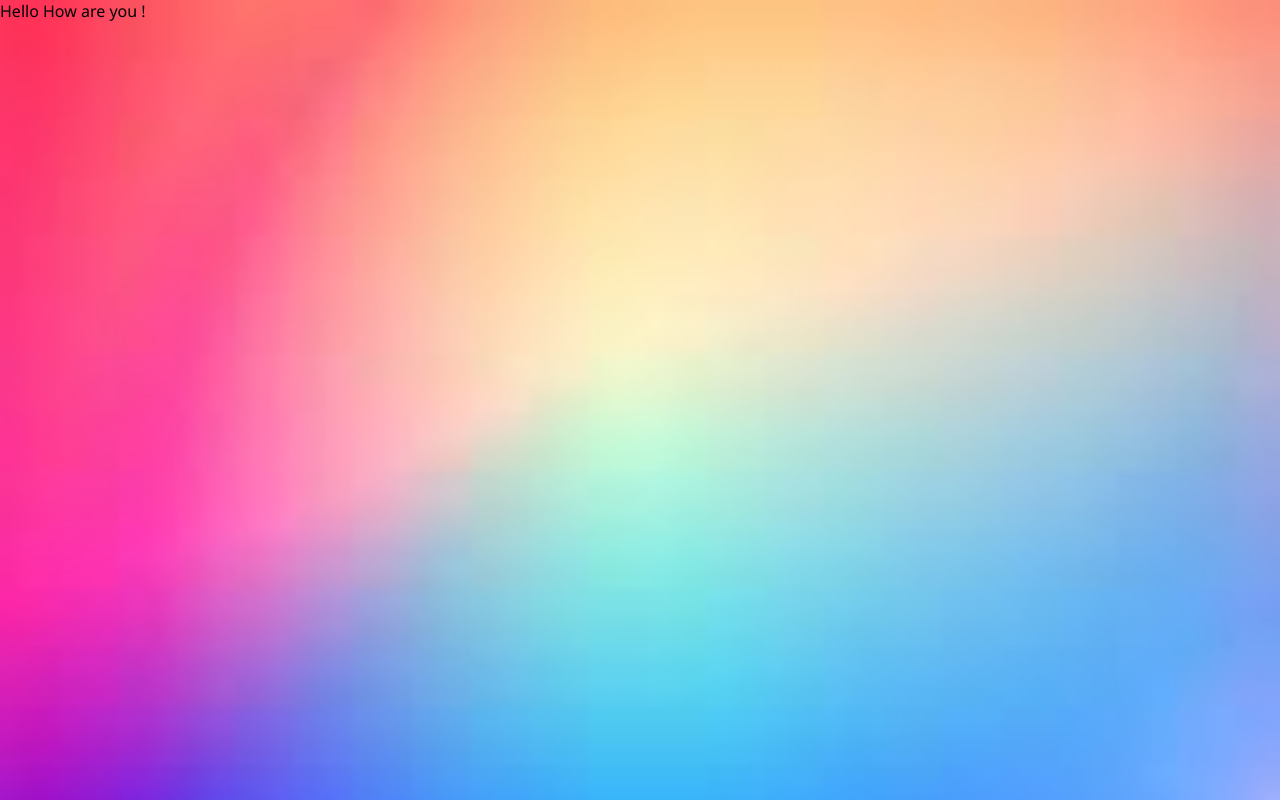
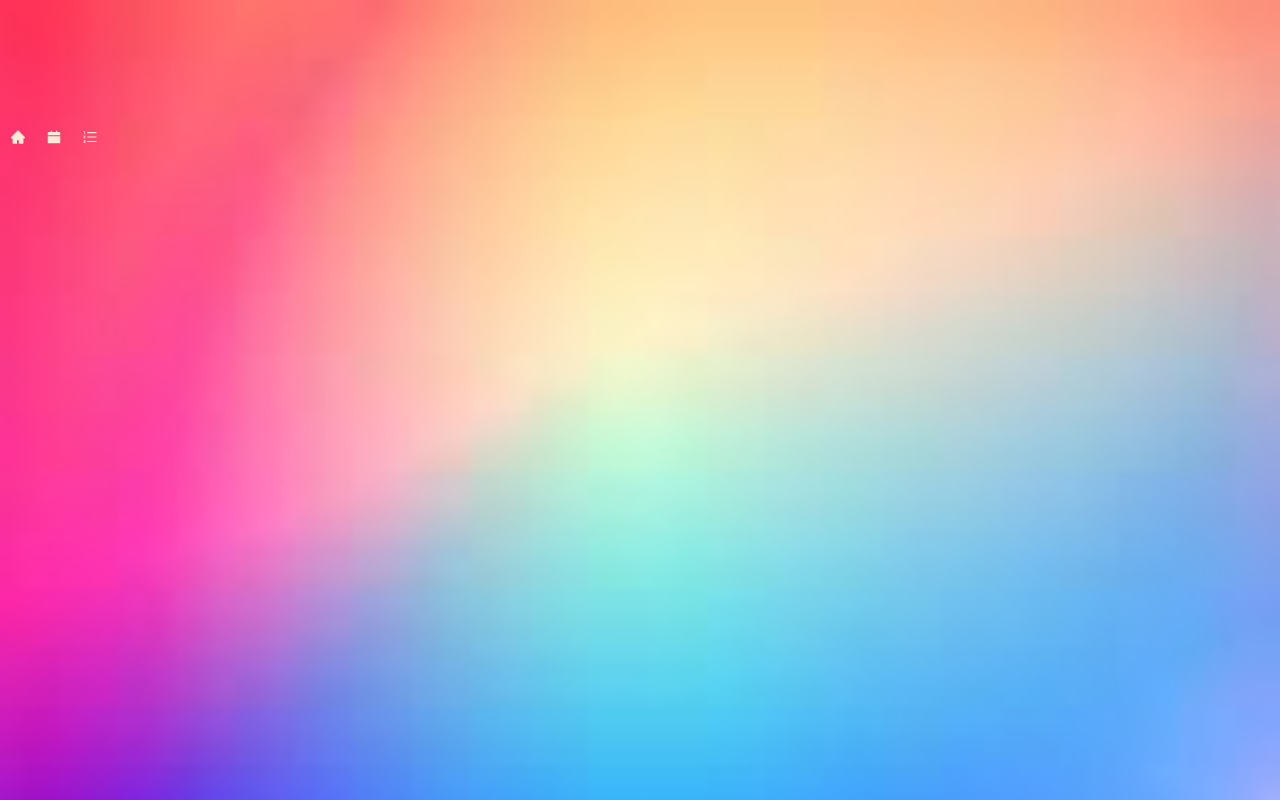
Before and after one commit to alok740/lets-go-out, a React (Create React App) app: page / in a window 1280 px wide. Built offline with nearby package versions, Linux system fonts and the light colour scheme.

Commit message:
added nav
Signed-off-by: unknown <201752008@iiitvadodara.ac.in>

```diff
--- a/package.json
+++ b/package.json
@@ -8,6 +8,8 @@
     "@testing-library/user-event": "^7.2.1",
     "react": "^16.13.1",
     "react-dom": "^16.13.1",
+    "react-icons": "^3.10.0",
+    "react-router-dom": "^5.2.0",
     "react-scripts": "3.4.1"
   },
   "scripts": {
--- a/src/App.js
+++ b/src/App.js
@@ -1,13 +1,35 @@
 import React from 'react';
+import {Nav} from "./components/Nav"
+import {BrowserRouter as Router } from 'react-router-dom'
+import './stylesheet/index.css'
 //hello man what you doing so I am waiting
 //hello man what suppose to do now
 //Updated now
-function App() {
+ function App() {
   return (
-    <div className="App">
-     Hello How are you !
-    </div>
+  <Router>
+  <div className='route-container'>
+  <Nav />
+
+  </div>
+  </Router>
+
   );
-}
+ }
 
+// export class App extends React.Component
+// {
+// constructor(props)
+// {
+//   super(props);
+// }
+// render()
+// {
+//   return (
+
+//   );
+// }
+
+
+// }
 export default App;
--- /dev/null
+++ b/src/components/Nav.js
@@ -0,0 +1,23 @@
+import React from 'react'
+import { AiFillHome } from "react-icons/ai"
+import { AiFillCalendar } from "react-icons/ai"
+import { AiOutlineOrderedList } from "react-icons/ai"
+import { Link } from 'react-router-dom'
+export const Nav = () => {
+
+return (
+<nav className='nav'>
+<Link>
+<AiFillHome />
+</Link>
+<Link>
+<AiFillCalendar />
+</Link>
+<Link>
+<AiOutlineOrderedList />
+</Link>
+</nav>
+
+);
+
+}
--- a/src/stylesheet/index.css
+++ b/src/stylesheet/index.css
@@ -13,3 +13,14 @@ code {
   font-family: source-code-pro, Menlo, Monaco, Consolas, 'Courier New',
     monospace;
 }
+.route-container
+{
+  margin-top:10%;
+}
+.route-container .nav a
+{
+  text-decoration: none;
+  color: antiquewhite;
+  margin:10px;
+
+}
```
Also changed, not shown: 1 other file (tests, documents, lock files or other folders).
